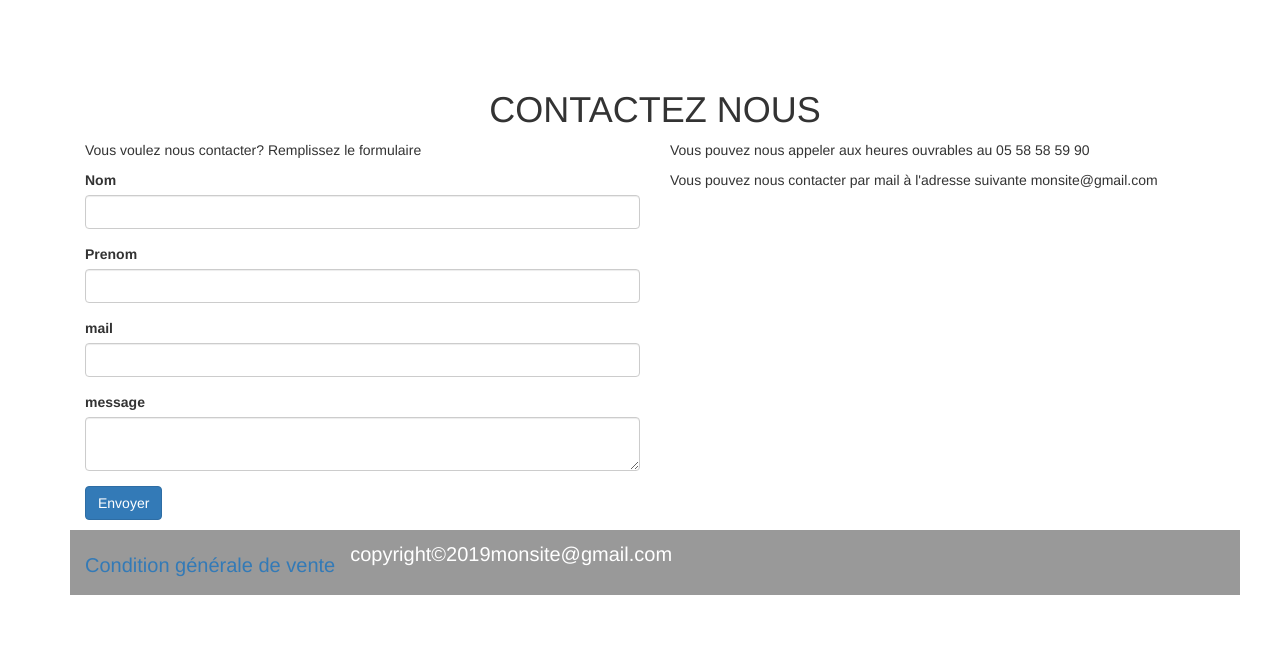
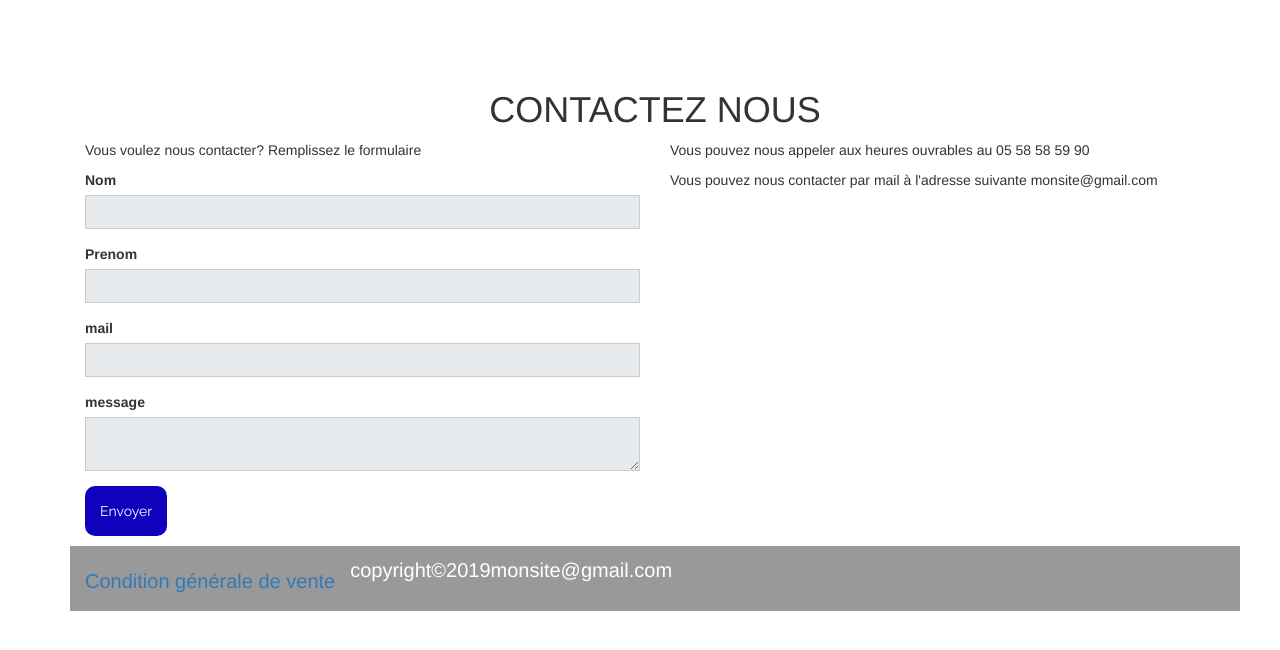
Before and after one commit to Jerome-Marichez/projet3, a CodeIgniter app: page /projet3/afficher_page/contact in a window 1280 px wide. Shown: the part 102-752 px from the top of the page. Run offline with CodeIgniter, Linux system fonts and the light colour scheme.

Commit message:
Style Input Form
Style input form via maquette emilie

```diff
--- a/application/assets/css/styles.css
+++ b/application/assets/css/styles.css
@@ -1,3 +1,6 @@
+
+/************************************************************************ CSS POUR LE BACKEND DE NOTRE SITE **************************************************/
+
 footer {
 	background-color: #999999;
 	color: white;
@@ -143,7 +146,51 @@ opacity: 0.7;
 
 /****************************************** BACKEND CSS STYLE ***********************************/
 
+/***  INPUT STYLE CUSTOM POUR BOOTSTRAP ****/
 
+
+.btn-primary
+{
+	border-radius: 10px;
+  font-family: "Raleway", sans-serif;
+  outline: 0;
+  background: #0E02BC;
+/*  width: 100%;*/
+  border: 0;
+  padding: 15px;
+  color: #FFFFFF;
+  font-size: 14px;
+  -webkit-transition: all 0.6;
+  transition: all 0.6s;
+  cursor: pointer;
+}
+.btn-primary:hover{
+	background: #E6EAED;
+	color: #0E02BC;
+}
+.form-control{
+  border-radius: 0px;
+	background-color: #E6EAED;
+	color: #0E02BC;
+	border-color: none;
+	box-shadow: none;
+	-webkit-box-shadow: none;
+}
+.form-control:focus{
+	background-color: #E6EAED;
+	color: #0E02BC ;
+	border-color: #0E02BC;
+	box-shadow: none;
+	-webkit-box-shadow: none;
+}
+.has-error .form-control:focus{
+	background-color: #E6EAED;
+	color: #0E02BC ;
+	border-color: red;
+	box-shadow: none;
+	-webkit-box-shadow: none;
+}
+/************/
 /** MENU DE GAUCHE BACKEND **/
 
 .blue_menu
--- a/application/controllers/backend/login.php
+++ b/application/controllers/backend/login.php
@@ -78,6 +78,10 @@ public function connexion() {
       'email' => $row->email,
       'client_id' => $row->client_id,
       'password' => $row->password,
+      'nom' => $row->nom,
+      'prenom' => $row->prenom,
+      'id' => $row->id
+
       );
 
       $this->session->set_userdata('isConnected', $data_session);
--- a/application/views/backend/login_form.php
+++ b/application/views/backend/login_form.php
@@ -2,7 +2,7 @@
 <?php
 if (isset($this->session->userdata['isConnected'])) {
 
-header("location: http://localhost/login/index.php/user_authentication/user_login_process");
+header("location: http://localhost/projet3/backend/login/");
 }
 ?>
 
```
Also changed, not shown: application/views/backend/main.php (+27 -4 lines).
